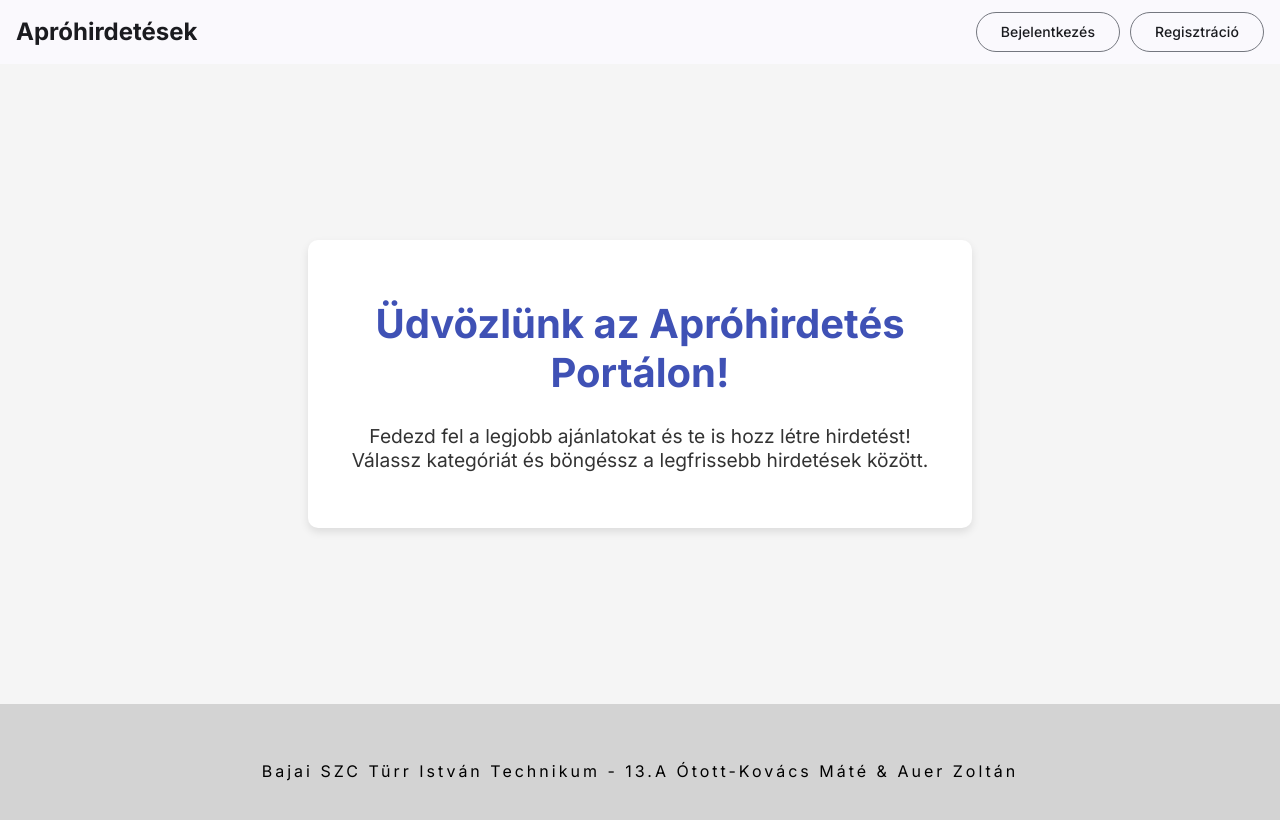
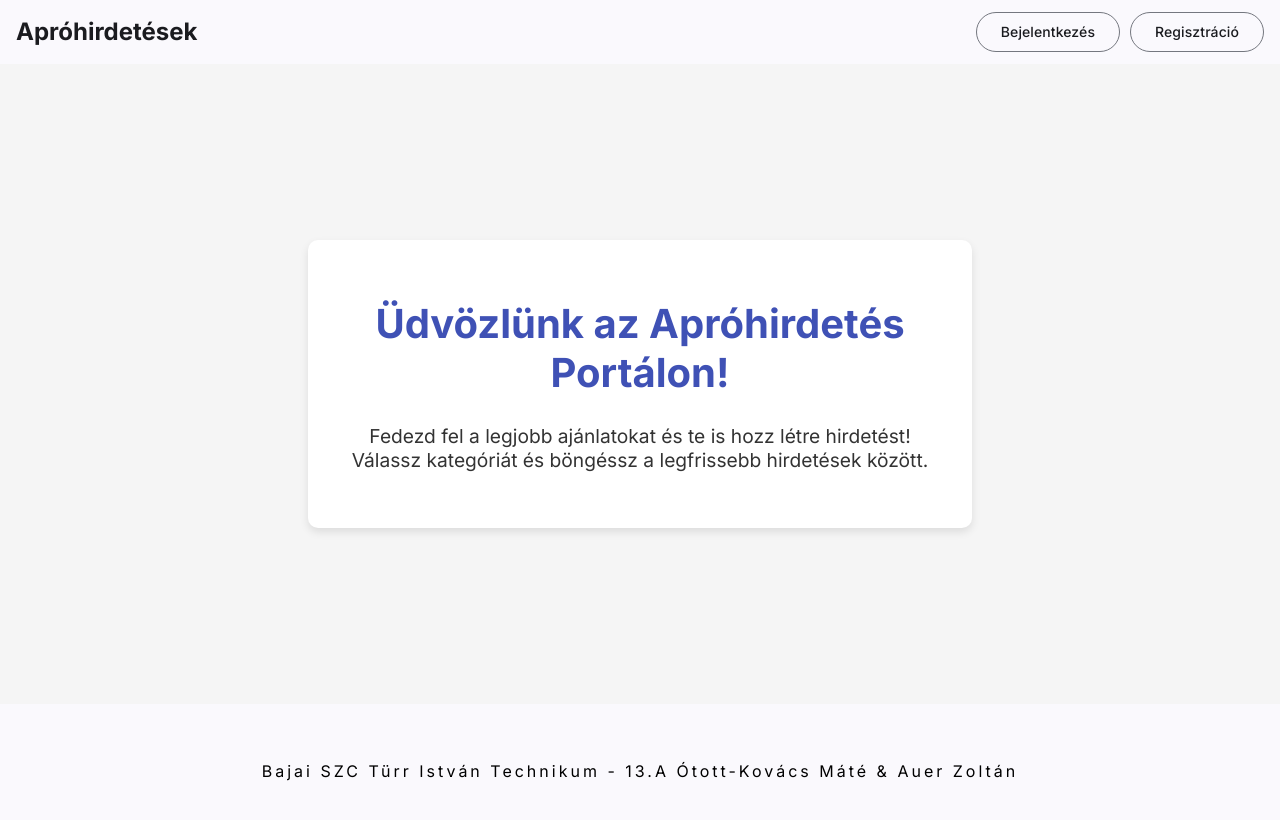
Before and after one commit to Szaszuge/Aprohirdetes, an Angular app in the folder Aprohirdetes/: page /home in a window 1280 px wide. Shown: the top 820 px of the page. Built offline with nearby package versions, Linux system fonts and the light colour scheme.

Commit message:
footer szín fix

```diff
--- a/Aprohirdetes/src/app/components/footer/footer.component.scss
+++ b/Aprohirdetes/src/app/components/footer/footer.component.scss
@@ -4,7 +4,7 @@ p{
     text-align: center;
   }
 div{
-    background-color: lightgray;
+    background-color: rgb(250,249,253);
     text-align: center;
     padding: 1rem;
   }
```
